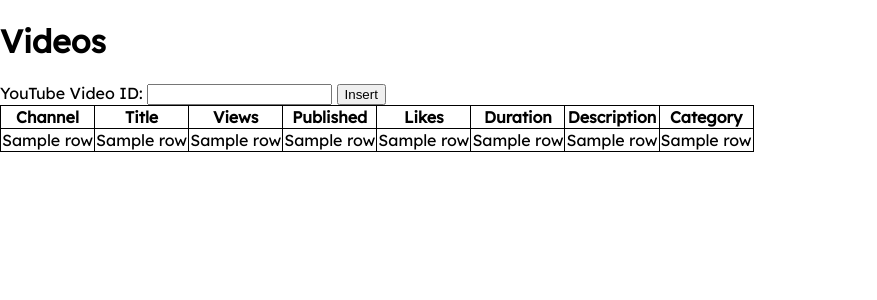
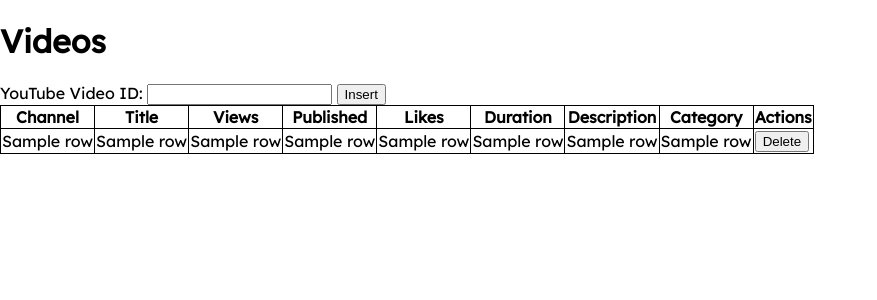
Before and after one commit to zathaxx/YouTubeDB, a Flask app: template templates/videos.html in a window 1280 px wide. Shown: the part 66-366 px from the top of the page, without its empty margins (0-877 px from the left). Run offline with Flask 3, Linux system fonts and the light colour scheme; the template is opened without the code that fills it: most values are stand-ins (such as "Sample title", 1, 10 or a date in 2020).

Commit message:
Add ability to delete videos

```diff
--- a/app.py
+++ b/app.py
@@ -85,6 +85,14 @@ def videos():
 
     return render_template('videos.html', videos=updated_videos)
 
+@app.route('/delete_video/<string:video_id>', methods=['POST'])
+def delete_video(video_id):
+    if video_id:
+        query = f"DELETE FROM VIDEO WHERE videoID = '{video_id}';"
+        cursor.execute(query)
+        db.commit()
+    return redirect(url_for('videos'))
+
 @app.route('/playlists')
 def playlists():
     cursor.execute("SELECT * FROM PLAYLIST;")
--- a/templates/videos.html
+++ b/templates/videos.html
@@ -38,6 +38,7 @@
             <th>Duration</th>
             <th>Description</th>
             <th>Category</th>
+            <th>Actions</th>
 
         </tr>
         {% for row in videos %}
@@ -50,6 +51,11 @@
                 <td>{{ row[6] }}</td>
                 <td>{{ row[8] }}</td>
                 <td>{{ row[10] }}</td>
+                <td>
+                    <form method="post" action="{{ url_for('delete_video', video_id=video[0]) }}">
+                        <button type="submit">Delete</button>
+                    </form>
+                </td>
             </tr>
         {% endfor %}
     </table>
```
